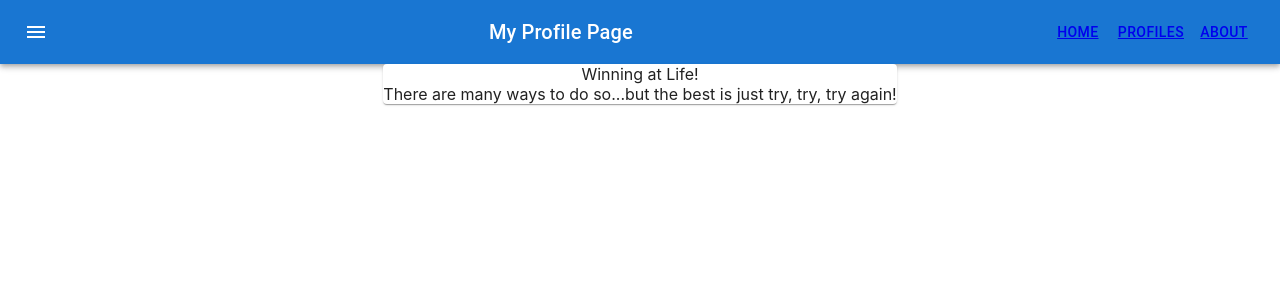
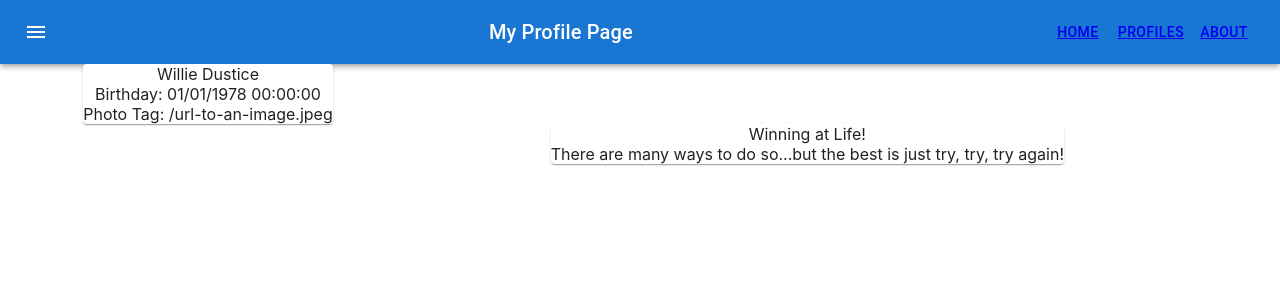
Before and after one commit to jpmhaggerty/react-router-checkpoint, a React (Create React App) app: page /home in a window 1280 px wide. Shown: the top 300 px of the page. Built offline with nearby package versions, Linux system fonts and the light colour scheme.

Commit message:
Home page additions

```diff
--- a/src/components/Home.js
+++ b/src/components/Home.js
@@ -29,14 +29,38 @@ function Home() {
         <ButtonAppBar title="My Profile Page" />
       </header>
       <main>
+        <Grid>
           <Grid sx={{ flexGrow: 1 }} container spacing={2}>
-          <Grid item xs={12}>
+            <Grid item xs={4}>
               <Grid container justifyContent="center" spacing={2}>
+                {myProfile.contactProfiles.map((item, value) => (
+                  <Grid key={value} item>
+                    <Card>
+                      {item.firstName} {item.lastName}
+                      <br></br>
+                      Birthday: {item.birthday}
+                      <br></br>
+                      Photo Tag: {item.profileImage}
+                    </Card>
+                  </Grid>
+                ))}
+              </Grid>
+            </Grid>
+          </Grid>
+
+          <Grid sx={{ flexGrow: 1 }} container spacing={2}>
+            <Grid item xs={10}>
+              <Grid container justifyContent="right" spacing={2}>
                 {myProfile.newsArticles.map((item, value) => (
                   <Grid key={value} item>
-                  <Card>{item.title}<br></br>{item.article}</Card>
+                    <Card>
+                      {item.title}
+                      <br></br>
+                      {item.article}
+                    </Card>
                   </Grid>
                 ))}
+              </Grid>
             </Grid>
           </Grid>
         </Grid>
```
Lines whose indentation alone changed are shown as unchanged.
